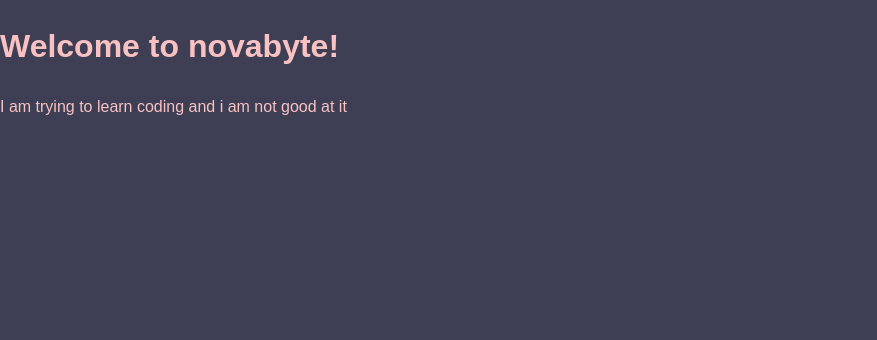
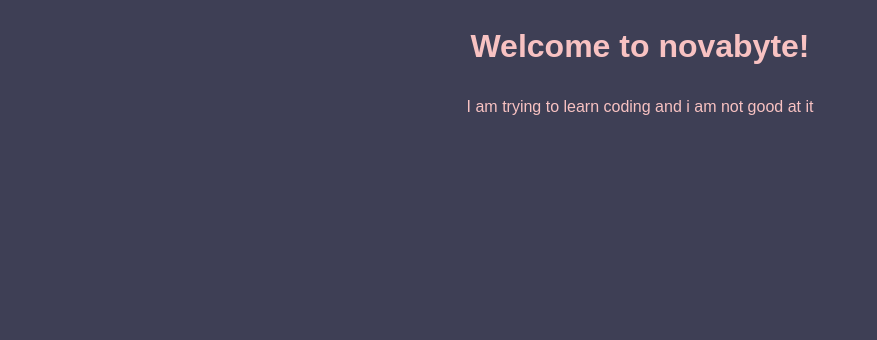
Before and after one commit to novabuster123/website, a Flask app: page / in a window 1280 px wide. Shown: the part 91-431 px from the top of the page, without its empty margins (0-877 px from the left). Run offline with Flask 3, Linux system fonts and the light colour scheme.

Commit message:
cleanup and fixed alignements

```diff
--- a/static/styles.css
+++ b/static/styles.css
@@ -54,11 +54,6 @@
     background-color: #f8c2c2;
 }
 
-/* main {
-    max-width: 960px;
-    margin: auto;
-    padding: 1rem;
-} */
 
 .card-body {
     padding: 1rem;
@@ -109,3 +104,7 @@
     bottom: 0;
     border-top: 1px solid #f8c2c2;
 }
+
+.aboutme {
+    text-align: center;
+}
--- a/templates/base.html
+++ b/templates/base.html
@@ -17,11 +17,11 @@
             </ul>
         </nav>
     </header>
+    <main>
+        {% block content %}{% endblock %}
+    </main>
     <footer>
         novabyte&copy; <script>document.write(new Date().getFullYear())</script>
     </footer>
-    <main>
-        {% block content %}{% endblock %}
-    </main>
 </body>
 </html>
--- a/templates/index.html
+++ b/templates/index.html
@@ -3,8 +3,8 @@
 {% block title %}novabyte{% endblock %}
 
 {% block content %}
-<h1>Welcome to novabyte!</h1>
-<div class="about me"></div>
-<div>I am trying to learn coding and i am not good at it</div>
-
+<h1 class="headline">Welcome to novabyte!</h1>
+<div class="aboutme">
+    <div>I am trying to learn coding and i am not good at it</div>
+</div>
 {% endblock %}
```
